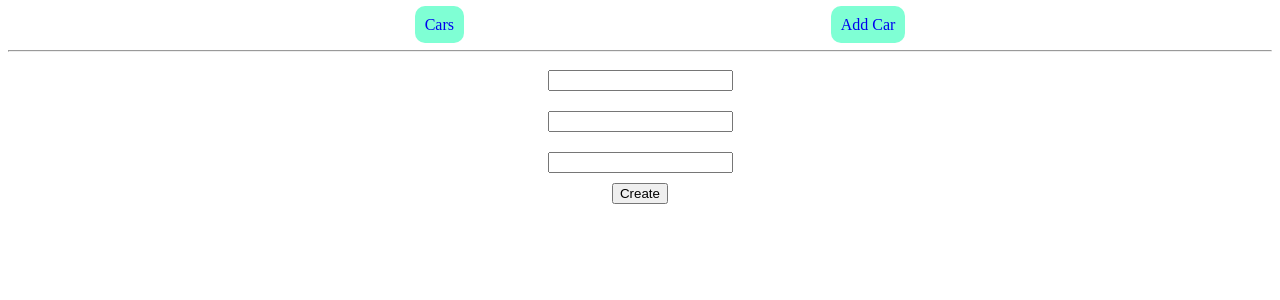
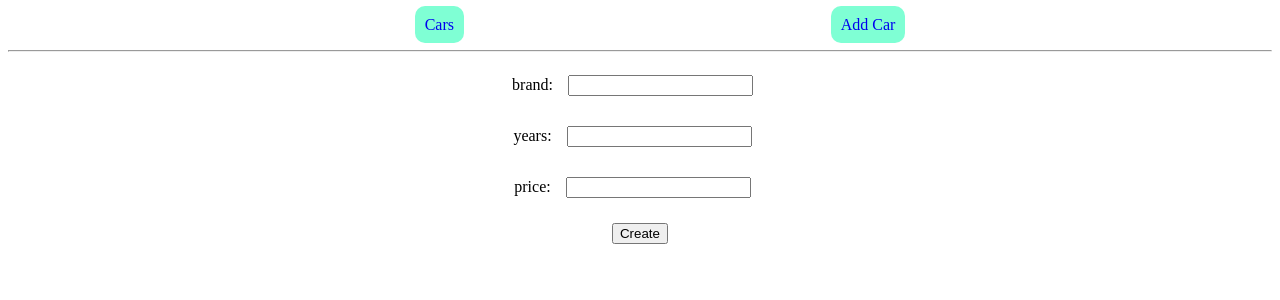
Before and after one commit to Maks-Onyshchenko13051927101261/react-lessons, a React (Vite) app: page /cars/create in a window 1280 px wide. Shown: the top 300 px of the page. Built offline with nearby package versions, Linux system fonts and the light colour scheme.

Commit message:
styles form

```diff
--- a/src/components/cars-component/CarsComponent.tsx
+++ b/src/components/cars-component/CarsComponent.tsx
@@ -12,7 +12,7 @@ export const CarsComponent = () => {
         });
     }, [])
     return (
-        <div className="cars">{
+        <div className="carsVisual">{
             cars.map((car) => (<CarComponent car={car} key={car.id}/>
             ))
         }</div>
--- a/src/components/cars-component/carsStyles.css
+++ b/src/components/cars-component/carsStyles.css
@@ -1,4 +1,4 @@
-.cars{
+.carsVisual{
     display: grid;
     grid-template-columns: repeat(4, 1fr);
     gap: 5px;
--- a/src/components/create-component/CreateCarComponent.tsx
+++ b/src/components/create-component/CreateCarComponent.tsx
@@ -16,16 +16,25 @@ export const CreateCarComponent = () => {
     return (
         <form onSubmit={handleSubmit(handlerCreateCar)}>
             <div>
+                <label>
+                    brand:
                     <input type="text" {...register("brand")}/>
                     <div>{errors.brand?.message}</div>
+                </label>
             </div>
             <div>
+                <label>
+                    years:
                     <input type="number" {...register("year")}/>
                     <div>{errors.year?.message}</div>
+                </label>
             </div>
             <div>
+                <label>
+                    price:
                     <input type="number" {...register("price")}/>
                     <div>{errors.price?.message}</div>
+                </label>
             </div>
             <button type="submit">Create</button>
         </form>
--- a/src/components/create-component/createCar.css
+++ b/src/components/create-component/createCar.css
@@ -2,5 +2,12 @@ form{
 text-align: center;
 }
 input{
+    margin: 15px;
+}
+label{
+    display: block;
+}
+button{
+    cursor: pointer;
     margin: 10px;
 }
```
Lines whose indentation alone changed are shown as unchanged.
